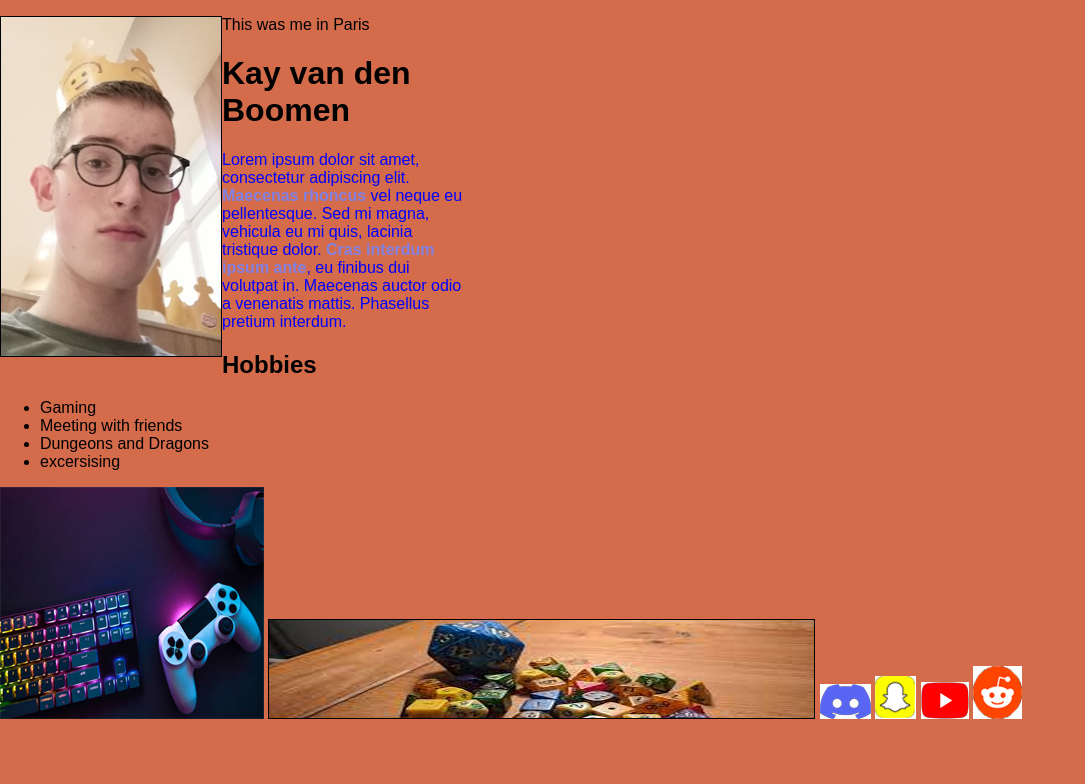
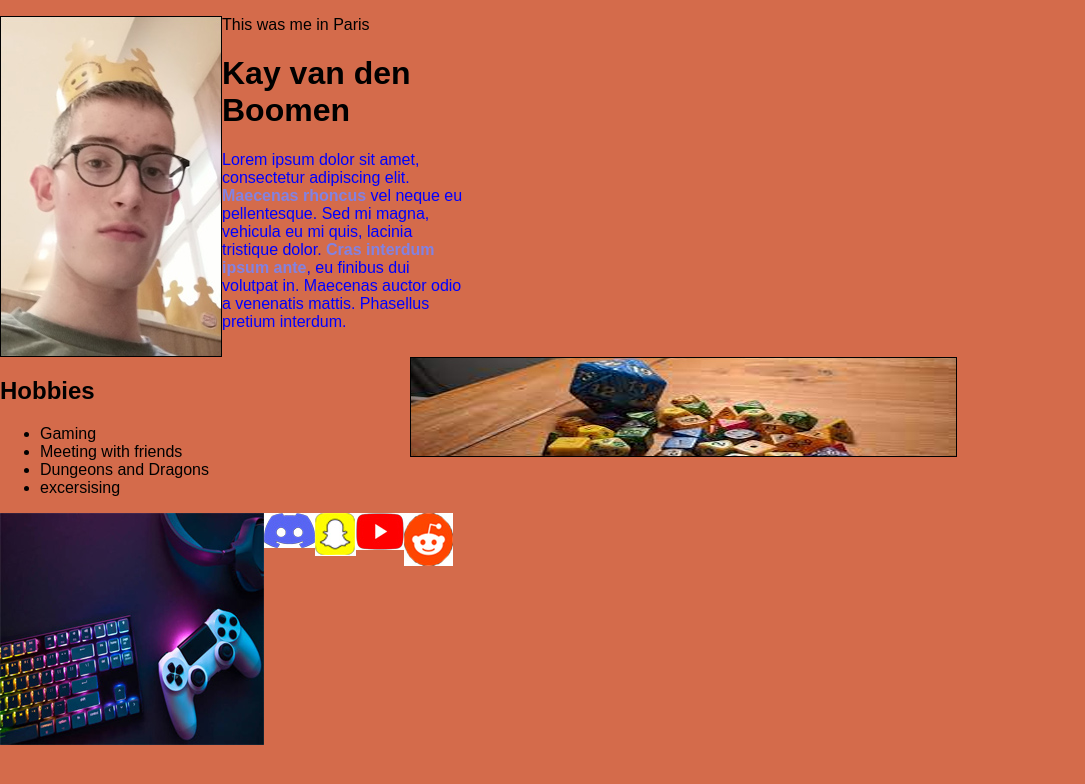
Before and after one commit to Kayvandenboomen/Myfirsthtml, a plain HTML site: page index.html in a window 1280 px wide. Shown: the whole page, without its empty margins (0-1085 px from the left). Drawn offline with Linux system fonts and the light colour scheme.

Commit message:
Picture moving

```diff
--- a/index.html
+++ b/index.html
@@ -17,22 +17,26 @@
      Maecenas auctor odio a venenatis mattis. Phasellus pretium interdum.</p>
 </div>
 
+<div class="reset"> </div>
 </header>
 
 
+<div id="hobbycontainer">
+    <h2> Hobbies</h2>
+    <ul>
+        <li> Gaming</li>
+        <li> Meeting with friends</li>
+        <li> Dungeons and Dragons</li>
+        <li> excersising </li>
+    </ul>
+</div>
+<img id="dnd" src="img/Dnd.jpg" alt="Dungeons and dragons">
 
-<h2> Hobbies</h2>
-<ul>
-    <li> Gaming</li>
-    <li> Meeting with friends</li>
-    <li> Dungeons and Dragons</li>
-    <Li> excersising </Li>
-</ul>
-<img src="img/Gaming.jpg" alt="I like gaming">
-<img src="img/Dnd.jpg" alt="Dungeons and dragons">
-<img src="img/Logo.jpg">
-<img src="img/Logo3.jpg">
-<img src="img/Logo4.jpg">
-<img src="img/logo2.jpg">
+<div class="reset"></div>
+<img id="Heroshot" src="img/Gaming.jpg" alt="I like gaming">
+<img class="socialmedia" src="img/Logo.jpg">
+<img class="socialmedia" src="img/Logo3.jpg">
+<img class="socialmedia" src="img/Logo4.jpg">
+<img class="socialmedia" src="img/logo2.jpg">
 </body>
 </html>
--- a/style.css
+++ b/style.css
@@ -21,3 +21,25 @@ font-family: Arial, Helvetica, sans-serif;
 #Intropicture{
     float: left;
 }
+
+.reset{
+    clear: both;
+}
+
+#hobbycontainer{
+    width: 410px;
+    float: left;
+}
+
+#dnd{
+    float: left;
+}
+
+#Heroshot{
+    float: left;
+}
+
+
+.socialmedia{
+    float: left;
+}
```
